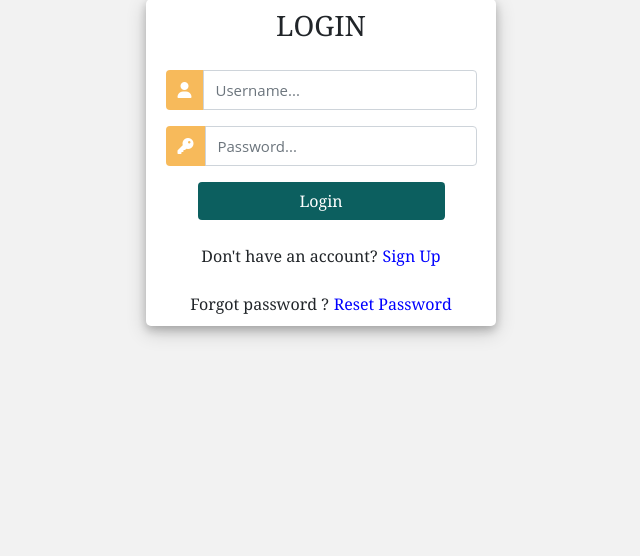
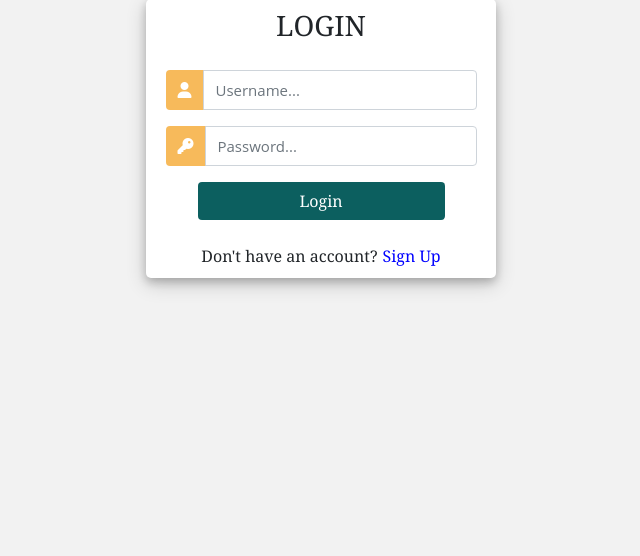
Before and after one commit to Gersondelacruzdeveloper/myBookOfRecipes, a Flask app: a page that uses myonlinerecipes/templates/registration/login.html in a window 1280 px wide. Shown: the part 113-669 px from the top of the page, without its empty margins (319-959 px from the left). Run offline with Flask 2, Linux system fonts and the light colour scheme; some libraries are stand-ins or nearby versions.

Commit message:
Delete reset account

```diff
--- a/myonlinerecipes/templates/registration/login.html
+++ b/myonlinerecipes/templates/registration/login.html
@@ -54,13 +54,6 @@
                     Don't have an account? <a href="{{url_for('sign_up')}}" class="ml-2 link">Sign Up</a>
                 </div>
             </div>
-            <!-- Reset password link-->
-            <div class="mt-4">
-                <div class="d-flex justify-content-center links">
-                    Forgot password ? <a href="" class="ml-2 link">Reset Password</a>
-                </div>
-            </div>
-
         </div>
     </div>
 </div>
```
